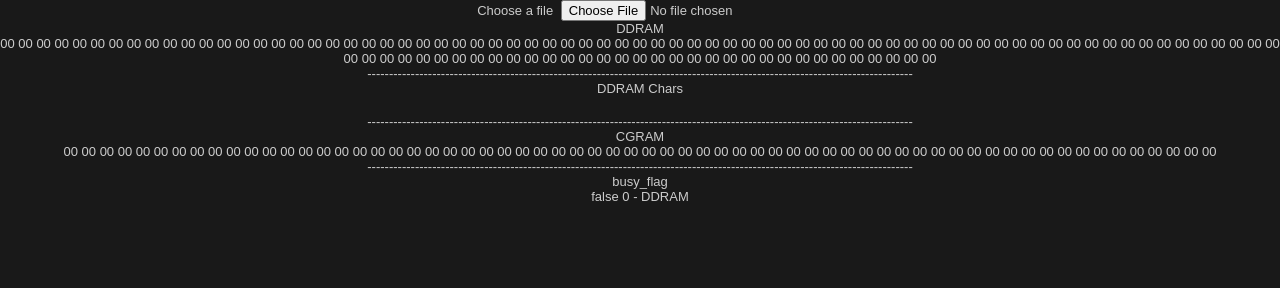
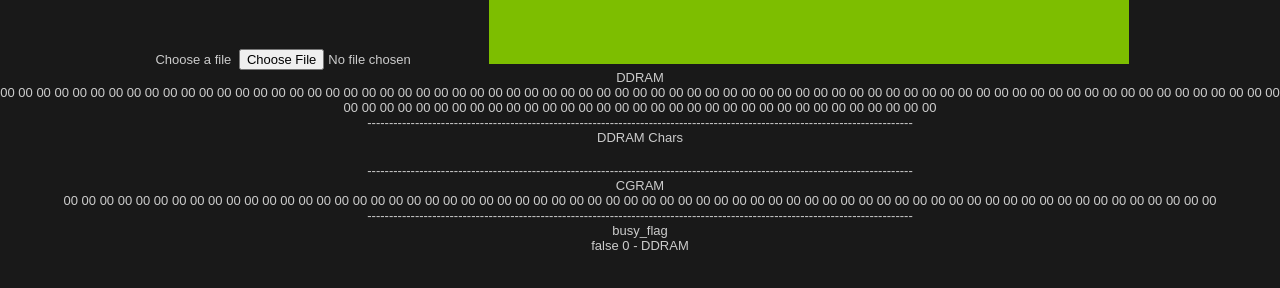
Before and after one commit to Kalixtan/PreTech, a plain HTML site: page index.html in a window 1280 px wide. Drawn offline with Linux system fonts and the light colour scheme.

Commit message:
Added LCD drawing!

```diff
--- a/index.html
+++ b/index.html
@@ -12,6 +12,9 @@
     <div>
       <label for="fileInput" class="button">Choose a file</label>
       <input type="file" id="fileInput">
+
+	  <canvas id="Screen" width="640" height="64"></canvas>
+
 	  <div>DDRAM</div>
 	  <div id="DDRAM">DDRAM</div>
 	  <div>------------------------------------------------------------------------------------------------------------------------------</div>
@@ -31,6 +34,7 @@
     <script src="js/main.js"></script>
 
     <script src="js/LCD/HD44780.js"></script>
+    <script src="js/LCD/RENDER/Character_LCD.js"></script>
     <script src="js/INPUT/PRC1000_Keyboard.js"></script>
 
     <script src="js/index.js"></script>
--- a/js/LCD/HD44780.js
+++ b/js/LCD/HD44780.js
@@ -5,6 +5,14 @@ class HD44780 {
 
 		this.core = core;
 		this.reset()
+		this.renderer = new render_character_LCD( core, this,
+		 [ // PC 1000 desplay settings
+			[0x00, 0x01, 0x02, 0x03, 0x04, 0x05, 0x06, 0x07, 0x08, 0x09, 0x40, 0x41, 0x42, 0x43, 0x44, 0x45, 0x46, 0x47, 0x48, 0x49]
+		 ]
+		);
+	}
+	get_desplay_byte( id ) {
+		return this.DDRAM[id]
 	}
 
 	reset() {
@@ -33,6 +41,10 @@ class HD44780 {
 		this.m_rs_state = false;
 		this.m_rw_state = false;
 
+	}
+
+	render( canvas ) {
+		this.renderer.render( canvas )
 	}
 
 	update_nibble( rs, rw ){
--- /dev/null
+++ b/js/LCD/RENDER/Character_LCD.js
@@ -0,0 +1,298 @@
+'use strict';
+class render_character_LCD {
+	constructor(core, LCD, layout) {
+		this.core = core;
+		this.LCD = LCD;
+		this.layout = layout;
+
+		this.BackColor = "#7DBE00";
+		this.PixelOnColor = "#000000";
+		this.PixelOffColor = "#6FB900";
+
+		this.pixel_size = 4;
+		this.pixel_space = 5;
+		this.char_space = 6;
+		this.border = 8;
+
+		this.font = [
+			[],[],[],[],
+			[],[],[],[],
+			[],[],[],[],
+			[],[],[],[],
+			[0x00, 0x7f, 0x3e, 0x1c, 0x08], //  16 -
+			[0x08, 0x1c, 0x3e, 0x7f, 0x00], //  17 -
+			[0x30, 0x50, 0x00, 0x30, 0x50], //  18 -
+			[0x50, 0x60, 0x00, 0x50, 0x60], //  19 -
+			[0x11, 0x33, 0x77, 0x33, 0x11], //  20 -
+			[0x44, 0x66, 0x77, 0x66, 0x44], //  21 -
+			[0x1c, 0x3e, 0x3e, 0x3e, 0x1c], //  22 -
+			[0x04, 0x0e, 0x15, 0x04, 0x7c], //  23 -
+			[0x10, 0x20, 0x7f, 0x20, 0x10], //  24 -
+			[0x04, 0x02, 0x7f, 0x02, 0x04], //  25 -
+			[0x08, 0x08, 0x2a, 0x1c, 0x08], //  26 -
+			[0x08, 0x1c, 0x2a, 0x08, 0x08], //  27 -
+			[0x01, 0x11, 0x29, 0x45, 0x01], //  28 -
+			[0x01, 0x45, 0x29, 0x11, 0x01], //  29 -
+			[0x02, 0x0e, 0x3e, 0x0e, 0x02], //  30 -
+			[0x20, 0x38, 0x3e, 0x38, 0x20], //  31 -
+			[0x00, 0x00, 0x00, 0x00, 0x00], //  32 -
+			[0x00, 0x00, 0x79, 0x00, 0x00], //  33 - !
+			[0x00, 0x70, 0x00, 0x70, 0x00], //  34 - "
+			[0x14, 0x7f, 0x14, 0x7f, 0x14], //  35 - #
+			[0x12, 0x2a, 0x7f, 0x2a, 0x24], //  36 - $
+			[0x62, 0x64, 0x08, 0x13, 0x23], //  37 - %
+			[0x36, 0x49, 0x55, 0x22, 0x05], //  38 - &
+			[0x00, 0x50, 0x60, 0x00, 0x00], //  39 - '
+			[0x00, 0x1c, 0x22, 0x41, 0x00], //  40 - (
+			[0x00, 0x41, 0x22, 0x1c, 0x00], //  41 - )
+			[0x14, 0x08, 0x3e, 0x08, 0x14], //  42 - *
+			[0x08, 0x08, 0x3e, 0x08, 0x08], //  43 - +
+			[0x00, 0x05, 0x06, 0x00, 0x00], //  44 - ,
+			[0x08, 0x08, 0x08, 0x08, 0x08], //  45 - -
+			[0x00, 0x03, 0x03, 0x00, 0x00], //  46 - .
+			[0x02, 0x04, 0x08, 0x10, 0x20], //  47 - /
+			[0x3e, 0x45, 0x49, 0x51, 0x3e], //  48 - 0
+			[0x00, 0x21, 0x7f, 0x01, 0x00], //  49 - 1
+			[0x21, 0x43, 0x45, 0x49, 0x31], //  50 - 2
+			[0x42, 0x41, 0x51, 0x69, 0x46], //  51 - 3
+			[0x0c, 0x14, 0x24, 0x7f, 0x04], //  52 - 4
+			[0x72, 0x51, 0x51, 0x51, 0x4e], //  53 - 5
+			[0x1e, 0x29, 0x49, 0x49, 0x06], //  54 - 6
+			[0x40, 0x47, 0x48, 0x50, 0x60], //  55 - 7
+			[0x36, 0x49, 0x49, 0x49, 0x36], //  56 - 8
+			[0x30, 0x49, 0x49, 0x4a, 0x3c], //  57 - 9
+			[0x00, 0x36, 0x36, 0x00, 0x00], //  58 - :
+			[0x00, 0x35, 0x36, 0x00, 0x00], //  59 - ;
+			[0x08, 0x14, 0x22, 0x41, 0x00], //  60 - <
+			[0x14, 0x14, 0x14, 0x14, 0x14], //  61 - =
+			[0x00, 0x41, 0x22, 0x14, 0x08], //  62 - >
+			[0x20, 0x40, 0x45, 0x48, 0x30], //  63 - ?
+			[0x26, 0x49, 0x4f, 0x41, 0x3e], //  64 - @
+			[0x1f, 0x24, 0x44, 0x24, 0x1f], //  65 - A
+			[0x7f, 0x49, 0x49, 0x49, 0x36], //  66 - B
+			[0x3e, 0x41, 0x41, 0x41, 0x22], //  67 - C
+			[0x7f, 0x41, 0x41, 0x22, 0x1c], //  68 - D
+			[0x7f, 0x49, 0x49, 0x49, 0x41], //  69 - E
+			[0x7f, 0x48, 0x48, 0x48, 0x40], //  70 - F
+			[0x3e, 0x41, 0x49, 0x49, 0x2f], //  71 - G
+			[0x7f, 0x08, 0x08, 0x08, 0x7f], //  72 - H
+			[0x00, 0x41, 0x7f, 0x41, 0x00], //  73 - I
+			[0x02, 0x41, 0x41, 0x7e, 0x00], //  74 - J
+			[0x7f, 0x08, 0x14, 0x22, 0x41], //  75 - K
+			[0x7f, 0x01, 0x01, 0x01, 0x01], //  76 - L
+			[0x7f, 0x20, 0x18, 0x20, 0x7f], //  77 - M
+			[0x7f, 0x10, 0x08, 0x04, 0x7f], //  78 - N
+			[0x3e, 0x41, 0x41, 0x41, 0x3e], //  79 - O
+			[0x7f, 0x48, 0x48, 0x48, 0x30], //  80 - P
+			[0x3e, 0x41, 0x45, 0x42, 0x3d], //  81 - Q
+			[0x7f, 0x48, 0x4c, 0x4a, 0x31], //  82 - R
+			[0x31, 0x49, 0x49, 0x49, 0x46], //  83 - S
+			[0x40, 0x40, 0x7f, 0x40, 0x40], //  84 - T
+			[0x7e, 0x01, 0x01, 0x01, 0x7e], //  85 - U
+			[0x7c, 0x02, 0x01, 0x02, 0x7c], //  86 - V
+			[0x7e, 0x01, 0x0e, 0x01, 0x7e], //  87 - W
+			[0x63, 0x14, 0x08, 0x14, 0x63], //  88 - X
+			[0x70, 0x08, 0x07, 0x08, 0x70], //  89 - Y
+			[0x43, 0x45, 0x49, 0x51, 0x61], //  90 - Z
+			[0x00, 0x7f, 0x41, 0x41, 0x00], //  91 - [
+			[0x20, 0x10, 0x08, 0x04, 0x02], //  92 - fwd slash
+			[0x00, 0x41, 0x41, 0x7f, 0x00], //  93 - ]
+			[0x10, 0x20, 0x40, 0x20, 0x10], //  94 - ^
+			[0x01, 0x01, 0x01, 0x01, 0x01], //  95 - _
+			[0x00, 0x40, 0x20, 0x10, 0x00], //  96 - `
+			[0x02, 0x15, 0x15, 0x15, 0x0f], //  97 - a
+			[0x7f, 0x09, 0x11, 0x11, 0x0e], //  98 - b
+			[0x0e, 0x11, 0x11, 0x11, 0x02], //  99 - c
+			[0x0e, 0x11, 0x11, 0x09, 0x7f], // 100 - d
+			[0x0e, 0x15, 0x15, 0x15, 0x0c], // 101 - e
+			[0x08, 0x3f, 0x48, 0x40, 0x20], // 102 - f
+			[0x18, 0x25, 0x25, 0x25, 0x3e], // 103 - g
+			[0x7f, 0x08, 0x10, 0x10, 0x0f], // 104 - h
+			[0x00, 0x09, 0x5f, 0x01, 0x00], // 105 - i
+			[0x02, 0x01, 0x11, 0x5e, 0x00], // 106 - j
+			[0x7f, 0x04, 0x0a, 0x11, 0x00], // 107 - k
+			[0x01, 0x41, 0x7f, 0x01, 0x01], // 108 - l
+			[0x1f, 0x10, 0x0c, 0x10, 0x0f], // 109 - m
+			[0x1f, 0x08, 0x10, 0x10, 0x0f], // 110 - n
+			[0x0e, 0x11, 0x11, 0x11, 0x0e], // 111 - o
+			[0x1f, 0x14, 0x14, 0x14, 0x08], // 112 - p
+			[0x08, 0x14, 0x14, 0x0c, 0x1f], // 113 - q
+			[0x1f, 0x08, 0x10, 0x10, 0x08], // 114 - r
+			[0x09, 0x15, 0x15, 0x15, 0x02], // 115 - s
+			[0x10, 0x7e, 0x11, 0x01, 0x02], // 116 - t
+			[0x1e, 0x01, 0x01, 0x02, 0x1f], // 117 - u
+			[0x1c, 0x02, 0x01, 0x02, 0x1c], // 118 - v
+			[0x1e, 0x01, 0x06, 0x01, 0x1e], // 119 - w
+			[0x11, 0x0a, 0x04, 0x0a, 0x11], // 120 - x
+			[0x18, 0x05, 0x05, 0x05, 0x1e], // 121 - y
+			[0x11, 0x13, 0x15, 0x19, 0x11], // 122 - z
+			[0x00, 0x08, 0x36, 0x41, 0x00], // 123 - [
+			[0x00, 0x00, 0x7f, 0x00, 0x00], // 124 - |
+			[0x00, 0x41, 0x36, 0x08, 0x00], // 125 - ]
+			[0x04, 0x08, 0x08, 0x04, 0x08], // 126 - ~
+			[0x1e, 0x22, 0x42, 0x22, 0x1e], // 127 -
+			[0x7f, 0x49, 0x49, 0x49, 0x66], // 128 -
+			[0x0f, 0x94, 0xe4, 0x84, 0xff], // 129 -
+			[0x77, 0x08, 0x7f, 0x08, 0x77], // 130 -
+			[0x41, 0x41, 0x49, 0x49, 0x36], // 131 -
+			[0x7f, 0x04, 0x08, 0x10, 0x7f], // 132 -
+			[0x3f, 0x84, 0x48, 0x90, 0x3f], // 133 -
+			[0x02, 0x41, 0x7e, 0x40, 0x7f], // 134 -
+			[0x7f, 0x40, 0x40, 0x40, 0x7f], // 135 -
+			[0x71, 0x0a, 0x04, 0x08, 0x70], // 136 -
+			[0x7e, 0x02, 0x02, 0x02, 0x7f], // 137 -
+			[0x70, 0x08, 0x08, 0x08, 0x7f], // 138 -
+			[0x3f, 0x01, 0x3f, 0x01, 0x3f], // 139 -
+			[0x7e, 0x02, 0x7e, 0x02, 0x7f], // 140 -
+			[0x40, 0x7f, 0x09, 0x09, 0x06], // 141 -
+			[0x7f, 0x09, 0x06, 0x00, 0x7f], // 142 -
+			[0x22, 0x49, 0x51, 0x49, 0x3e], // 143 -
+			[0x0e, 0x11, 0x09, 0x06, 0x19], // 144 -
+			[0x03, 0x03, 0x7f, 0x20, 0x18], // 145 -
+			[0x7f, 0x40, 0x40, 0x40, 0x60], // 146 -
+			[0x11, 0x1e, 0x10, 0x1f, 0x11], // 147 -
+			[0x63, 0x55, 0x49, 0x41, 0x41], // 148 -
+			[0x0e, 0x11, 0x11, 0x1e, 0x10], // 149 -
+			[0x06, 0x06, 0xfc, 0xa3, 0x7f], // 150 -
+			[0x08, 0x10, 0x1e, 0x11, 0x20], // 151 -
+			[0x04, 0x3c, 0x7e, 0x3c, 0x04], // 152 -
+			[0x3e, 0x49, 0x49, 0x49, 0x3e], // 153 -
+			[0x1d, 0x23, 0x20, 0x23, 0x1d], // 154 -
+			[0x06, 0x29, 0x51, 0x49, 0x26], // 155 -
+			[0x0c, 0x14, 0x08, 0x14, 0x18], // 156 -
+			[0x1c, 0x3e, 0x1f, 0x3e, 0x1c], // 157 -
+			[0x0a, 0x15, 0x15, 0x11, 0x02], // 158 -
+			[0x3f, 0x40, 0x40, 0x40, 0x3f], // 159 -
+			[0x7f, 0x7f, 0x00, 0x7f, 0x7f], // 160 -
+			[0x00, 0x00, 0x4f, 0x00, 0x00], // 161 - ¡
+			[0x1c, 0x22, 0x7f, 0x22, 0x04], // 162 - ¢
+			[0x09, 0x3e, 0x49, 0x41, 0x02], // 163 - £
+			[0x22, 0x1c, 0x14, 0x1c, 0x22], // 164 - ¤
+			[0x54, 0x34, 0x1f, 0x34, 0x54], // 165 - ¥
+			[0x00, 0x00, 0x77, 0x00, 0x00], // 166 - ¦
+			[0x02, 0x29, 0x55, 0x4a, 0x20], // 167 - §
+			[0x0a, 0x09, 0x3e, 0x48, 0x28], // 168 - ¨
+			[0x7f, 0x41, 0x5d, 0x49, 0x7f], // 169 - ©
+			[0x09, 0x55, 0x55, 0x55, 0x3d], // 170 - ª
+			[0x08, 0x14, 0x2a, 0x14, 0x22], // 171 - «
+			[0x7f, 0x08, 0x3e, 0x41, 0x3e], // 172 - ¬
+			[0x31, 0x4a, 0x4c, 0x48, 0x7f], // 173 - ­
+			[0x7f, 0x41, 0x53, 0x45, 0x7f], // 174 - ®
+			[0x00, 0x30, 0x50, 0x00, 0x00], // 175 - ¯
+			[0x70, 0x88, 0x88, 0x70, 0x00], // 176 - °
+			[0x11, 0x11, 0x7d, 0x11, 0x11], // 177 - ±
+			[0x48, 0x98, 0xa8, 0x48, 0x00], // 178 - ²
+			[0x88, 0xa8, 0xa8, 0x50, 0x00], // 179 - ³
+			[0xfe, 0xa0, 0xa4, 0x4f, 0x05], // 180 - ´
+			[0x7f, 0x04, 0x04, 0x08, 0x7c], // 181 - µ
+			[0x30, 0x48, 0x48, 0x7f, 0x7f], // 182 - ¶
+			[0x00, 0x0c, 0x0c, 0x00, 0x00], // 183 - ·
+			[0x0e, 0x11, 0x06, 0x11, 0x0e], // 184 - ¸
+			[0x48, 0xf8, 0x08, 0x00, 0x00], // 185 - ¹
+			[0x39, 0x45, 0x45, 0x45, 0x39], // 186 - º
+			[0x22, 0x14, 0x2a, 0x14, 0x08], // 187 - »
+			[0xe8, 0x16, 0x2a, 0x5f, 0x82], // 188 - ¼
+			[0xe8, 0x10, 0x29, 0x53, 0x8d], // 189 - ½
+			[0xa8, 0xf8, 0x06, 0x0a, 0x1f], // 190 - ¾
+			[0x06, 0x09, 0x51, 0x01, 0x02], // 191 - ¿
+			[0x0f, 0x94, 0x64, 0x14, 0x0f], // 192 - À
+			[0x0f, 0x14, 0x64, 0x94, 0x0f], // 193 - Á
+			[0x0f, 0x54, 0x94, 0x54, 0x0f], // 194 - Â
+			[0x4f, 0x94, 0x94, 0x54, 0x8f], // 195 - Ã
+			[0x0f, 0x94, 0x24, 0x94, 0x0f], // 196 - Ä
+			[0x0f, 0x54, 0xa4, 0x54, 0x0f], // 197 - Å
+			[0x1f, 0x24, 0x7f, 0x49, 0x49], // 198 - Æ
+			[0x78, 0x84, 0x85, 0x87, 0x48], // 199 - Ç
+			[0x1f, 0x95, 0x55, 0x15, 0x11], // 200 - È
+			[0x1f, 0x15, 0x55, 0x95, 0x11], // 201 - É
+			[0x1f, 0x55, 0x95, 0x55, 0x11], // 202 - Ê
+			[0x1f, 0x55, 0x15, 0x55, 0x11], // 203 - Ë
+			[0x00, 0x91, 0x5f, 0x11, 0x00], // 204 - Ì
+			[0x00, 0x11, 0x5f, 0x91, 0x00], // 205 - Í
+			[0x00, 0x51, 0x9f, 0x51, 0x00], // 206 - Î
+			[0x00, 0x51, 0x1f, 0x51, 0x00], // 207 - Ï
+			[0x08, 0x7f, 0x49, 0x41, 0x3e], // 208 - Ð
+			[0x5f, 0x88, 0x84, 0x42, 0x9f], // 209 - Ñ
+			[0x1e, 0xa1, 0x61, 0x21, 0x1e], // 210 - Ò
+			[0x1e, 0x21, 0x61, 0xa1, 0x1e], // 211 - Ó
+			[0x0e, 0x51, 0x91, 0x51, 0x0e], // 212 - Ô
+			[0x4e, 0x91, 0x91, 0x51, 0x8e], // 213 - Õ
+			[0x1e, 0xa1, 0x21, 0xa1, 0x1e], // 214 - Ö
+			[0x22, 0x14, 0x08, 0x14, 0x22], // 215 - ×
+			[0x08, 0x55, 0x7f, 0x55, 0x08], // 216 - Ø
+			[0x3e, 0x81, 0x41, 0x01, 0x3e], // 217 - Ù
+			[0x3e, 0x01, 0x41, 0x81, 0x3e], // 218 - Ú
+			[0x1e, 0x41, 0x81, 0x41, 0x1e], // 219 - Û
+			[0x3e, 0x81, 0x01, 0x81, 0x3e], // 220 - Ü
+			[0x20, 0x10, 0x4f, 0x90, 0x20], // 221 - Ý
+			[0x81, 0xff, 0x25, 0x24, 0x18], // 222 - Þ
+			[0x01, 0x3e, 0x49, 0x49, 0x36], // 223 - ß
+			[0x02, 0x95, 0x55, 0x15, 0x0f], // 224 - à
+			[0x02, 0x15, 0x55, 0x95, 0x0f], // 225 - á
+			[0x02, 0x55, 0x95, 0x55, 0x0f], // 226 - â
+			[0x42, 0x95, 0x95, 0x55, 0x8f], // 227 - ã
+			[0x02, 0x55, 0x15, 0x55, 0x0f], // 228 - ä
+			[0x02, 0x55, 0xb5, 0x55, 0x0f], // 229 - å
+			[0x26, 0x29, 0x1e, 0x29, 0x1a], // 230 - æ
+			[0x18, 0x25, 0x27, 0x24, 0x08], // 231 - ç
+			[0x0e, 0x95, 0x55, 0x15, 0x0c], // 232 - è
+			[0x0e, 0x15, 0x55, 0x95, 0x0c], // 233 - é
+			[0x0e, 0x55, 0x95, 0x55, 0x0c], // 234 - ê
+			[0x0e, 0x55, 0x15, 0x55, 0x0c], // 235 - ë
+			[0x00, 0x89, 0x5f, 0x01, 0x00], // 236 - ì
+			[0x00, 0x09, 0x5f, 0x81, 0x00], // 237 - í
+			[0x00, 0x49, 0x9f, 0x41, 0x00], // 238 - î
+			[0x00, 0x49, 0x1f, 0x41, 0x00], // 239 - ï
+			[0x52, 0x25, 0x55, 0x0d, 0x06], // 240 - ð
+			[0x5f, 0x88, 0x90, 0x50, 0x8f], // 241 - ñ
+			[0x0e, 0x91, 0x51, 0x11, 0x0e], // 242 - ò
+			[0x0e, 0x11, 0x51, 0x91, 0x0e], // 243 - ó
+			[0x06, 0x29, 0x49, 0x29, 0x06], // 244 - ô
+			[0x26, 0x49, 0x49, 0x29, 0x46], // 245 - õ
+			[0x0e, 0x51, 0x11, 0x51, 0x0e], // 246 - ö
+			[0x08, 0x08, 0x2a, 0x08, 0x08], // 247 - ÷
+			[0x08, 0x15, 0x3e, 0x54, 0x08], // 248 - ø
+			[0x1e, 0x81, 0x41, 0x02, 0x1f], // 249 - ù
+			[0x1e, 0x01, 0x41, 0x82, 0x1f], // 250 - ú
+			[0x1e, 0x41, 0x81, 0x42, 0x1f], // 251 - û
+			[0x1e, 0x41, 0x01, 0x42, 0x1f], // 252 - ü
+			[0x18, 0x05, 0x45, 0x85, 0x1e], // 253 - ý
+			[0x00, 0x41, 0x7f, 0x15, 0x08], // 254 - þ
+			[0x18, 0x45, 0x05, 0x45, 0x1e], // 255 - ÿ
+		];
+	}
+
+
+
+	draw_char( ctx, id, char_x, char_y ) {
+		var data = this.font[id]
+		for (var x = 0; x < data.length; x++) {
+			var line = data[x];
+			for (var y = 0; y < 8; y++) {
+
+				var real_x = ((char_x*this.char_space)+x)*this.pixel_space
+				var real_y = ((char_y*this.char_space)+y)*this.pixel_space
+
+				ctx.fillStyle =  (( (line & (1 << (7-y))) !== 0 ) ? this.PixelOnColor : this.PixelOffColor);
+				ctx.fillRect(this.border+real_x, this.border+real_y, this.pixel_size, this.pixel_size);
+			}
+		}
+	}
+
+	render( canvas ) {
+		if (!canvas.getContext) return // canvas-unsupported
+		var ctx = canvas.getContext('2d');
+
+
+		ctx.fillStyle = this.BackColor;
+		ctx.fillRect(0, 0, 640, 500);
+
+
+		for (var y = 0; y < this.layout.length; y++) {
+			for (var x = 0; x < this.layout[y].length; x++) {
+				var cha = this.LCD.get_desplay_byte( this.layout[y][x] )
+				this.draw_char( ctx, cha, x, y )
+			}
+		}
+	}
+}
--- a/js/index.js
+++ b/js/index.js
@@ -25,6 +25,9 @@ function loop(timestamp) {
 	}
 	main.lcd.update_debug()
 
+	var canvas = document.getElementById('Screen');
+	main.lcd.render( canvas )
+
 	lastRender = timestamp
 	window.requestAnimationFrame(loop)
 }
```
